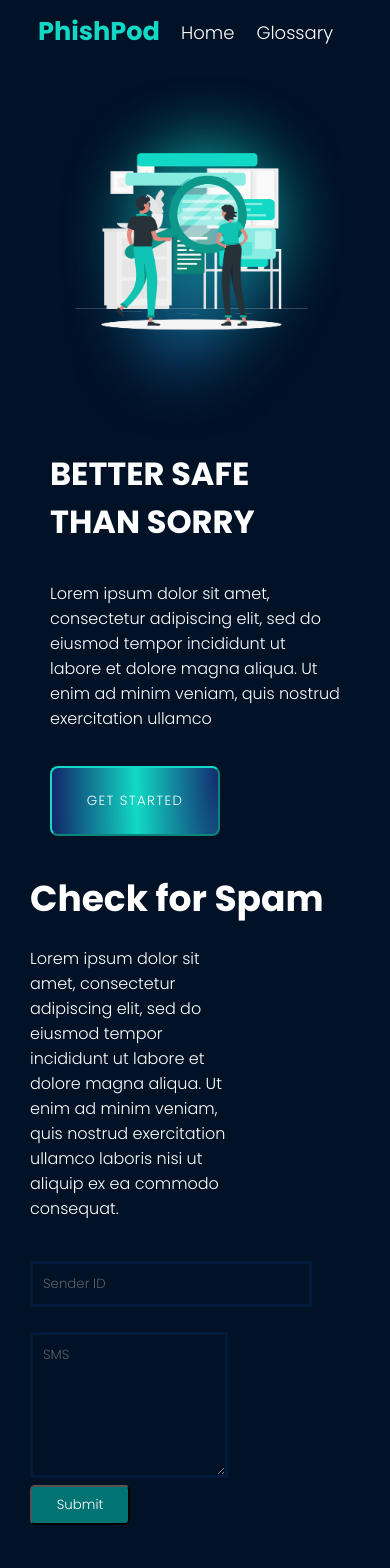
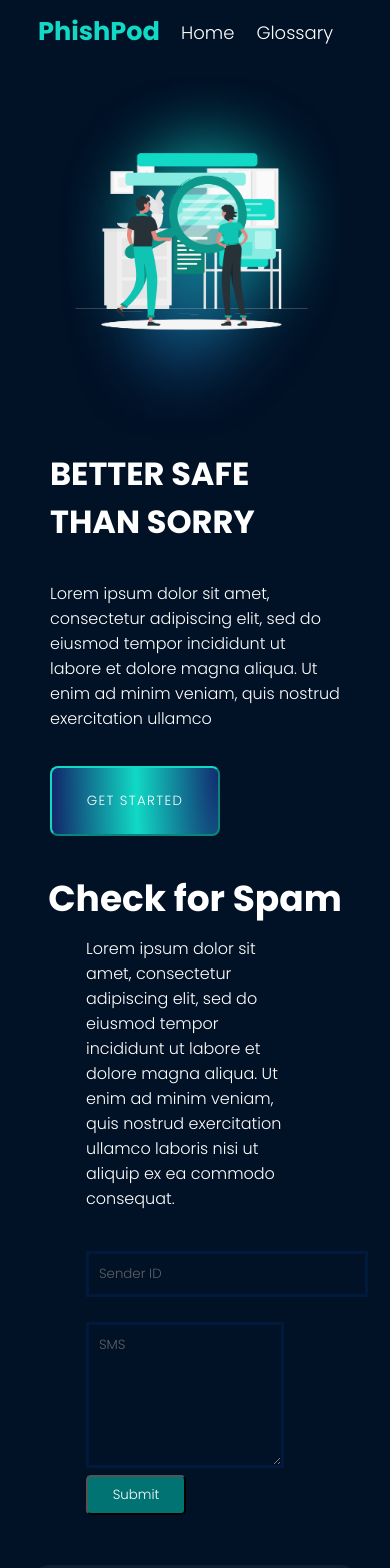
Before and after one commit to niyashiyas/Phish-Pod, a React (Create React App) app: page / in a window 390 px wide. Shown: the top 1568 px of the page. Built offline with nearby package versions, Linux system fonts and the light colour scheme.

Commit message:
result responsive

```diff
--- a/src/components/Form.css
+++ b/src/components/Form.css
@@ -80,8 +80,9 @@ textarea {
 
 @media (max-width: 750px) {
   .checkSpam {
+    width: 100%;
     flex-direction: row;
-    justify-content: flex-start;
+    margin: 10px 0px;
   }
   .checkHelp {
     display: none;
--- a/src/components/Form.js
+++ b/src/components/Form.js
@@ -120,7 +120,7 @@ function Form() {
 
   return (
     <>
-      <h1 style={{color: "white", fontSize: "36px"}}>Check for Spam</h1>
+      <h1 style={{color: "white", fontSize: "36px", textAlign: "center"}}>Check for Spam</h1>
       <div className="checkSpam">
         <div className="checkContent">
           <p>
--- a/src/components/Result/Result.css
+++ b/src/components/Result/Result.css
@@ -21,13 +21,17 @@ img {
   border: 2px solid #ffffff;
   border-radius: 5px;
   padding: 8px 16px;
+  margin-top: 10px;
 }
 .resultsContent a,
 p {
-  background-color: transparent;
+  background: transparent;
   margin-bottom: 15px;
 }
-.final-result {
+.final-result , .final-result h6{
   background-color: #ffffff;
   color: white;
+  background: transparent;
+  align-items: center;
+  justify-content: center;
 }
```
